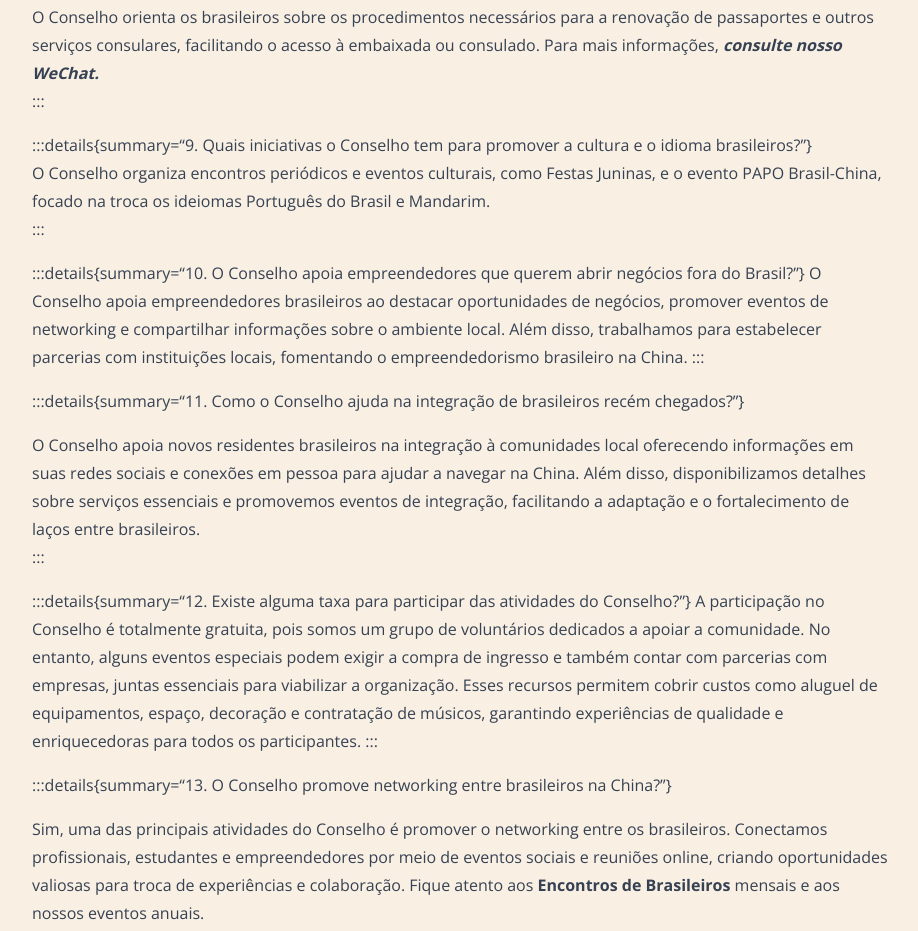
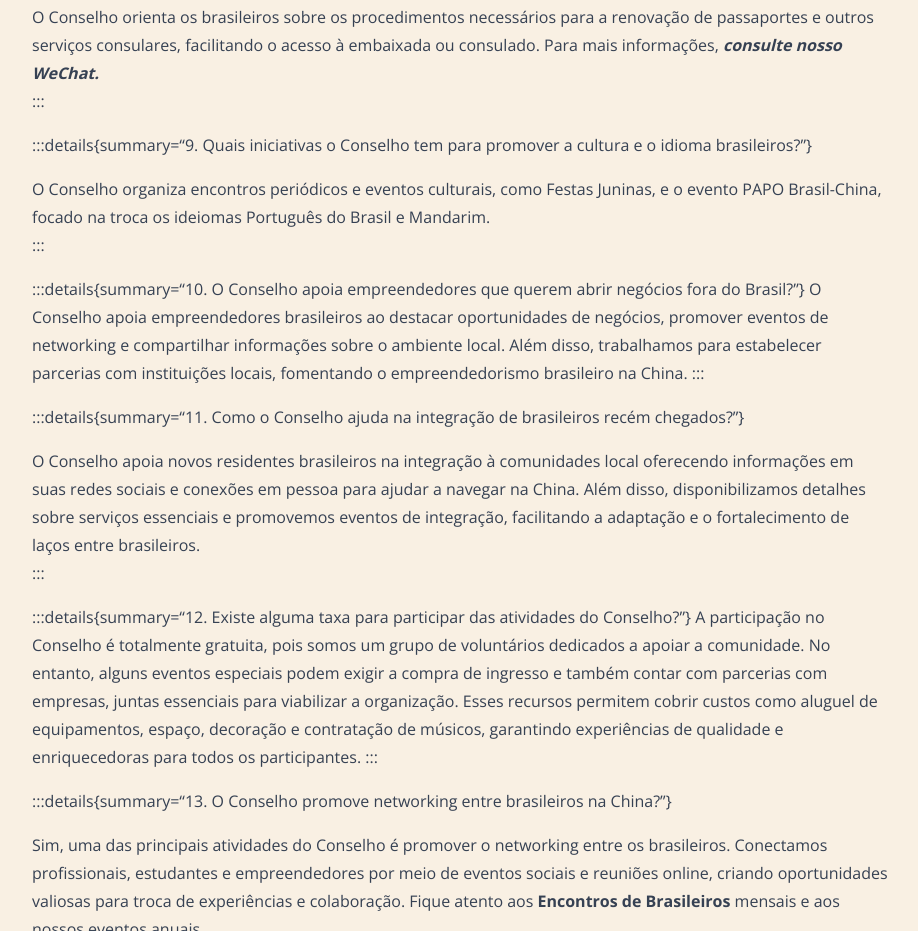
Before and after one commit to ConselhoBeijing/conselhobeijing.github.io, an Astro site: page /faq in a window 1280 px wide. Shown: the part 1690-2621 px from the top of the page, without its empty margins (180-1098 px from the left). Built offline with nearby package versions, Linux system fonts and the light colour scheme; Astro itself is replaced by a stand-in of ours; some packages are replaced by stand-ins of ours.

Commit message:
Update src/content/pages/faq

```diff
--- a/src/content/pages/faq.md
+++ b/src/content/pages/faq.md
@@ -47,7 +47,8 @@ O Conselho organiza uma variedade de eventos, como celebrações de datas nacion
 O Conselho orienta os brasileiros sobre os procedimentos necessários para a renovação de passaportes e outros serviços consulares, facilitando o acesso à embaixada ou consulado. Para mais informações, ***consulte nosso WeChat.***\
 :::
 
-:::details{summary="9. Quais iniciativas o Conselho tem para promover a cultura e o idioma brasileiros?"}\
+:::details{summary="9. Quais iniciativas o Conselho tem para promover a cultura e o idioma brasileiros?"}
+
 O Conselho organiza encontros periódicos e eventos culturais, como Festas Juninas, e o evento PAPO Brasil-China, focado na troca os ideiomas Português do Brasil e Mandarim.\
 :::
 
```
